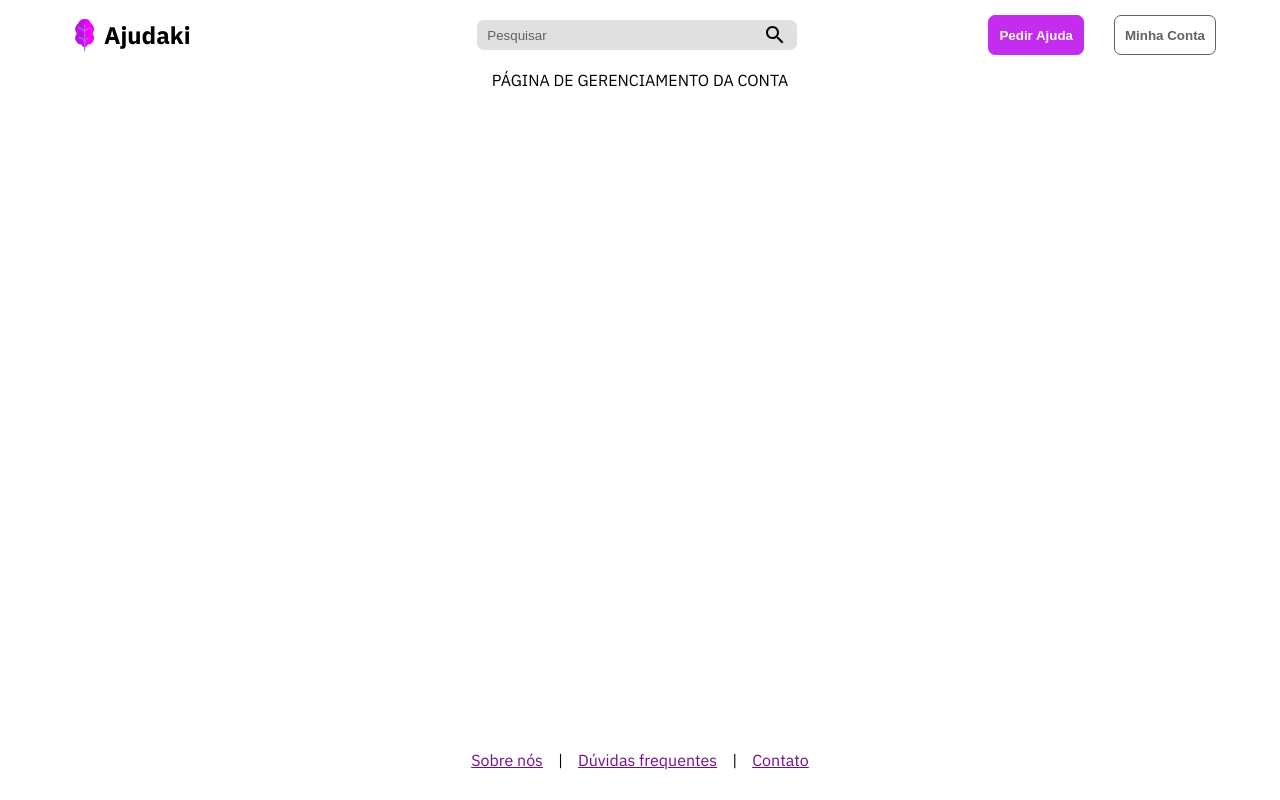
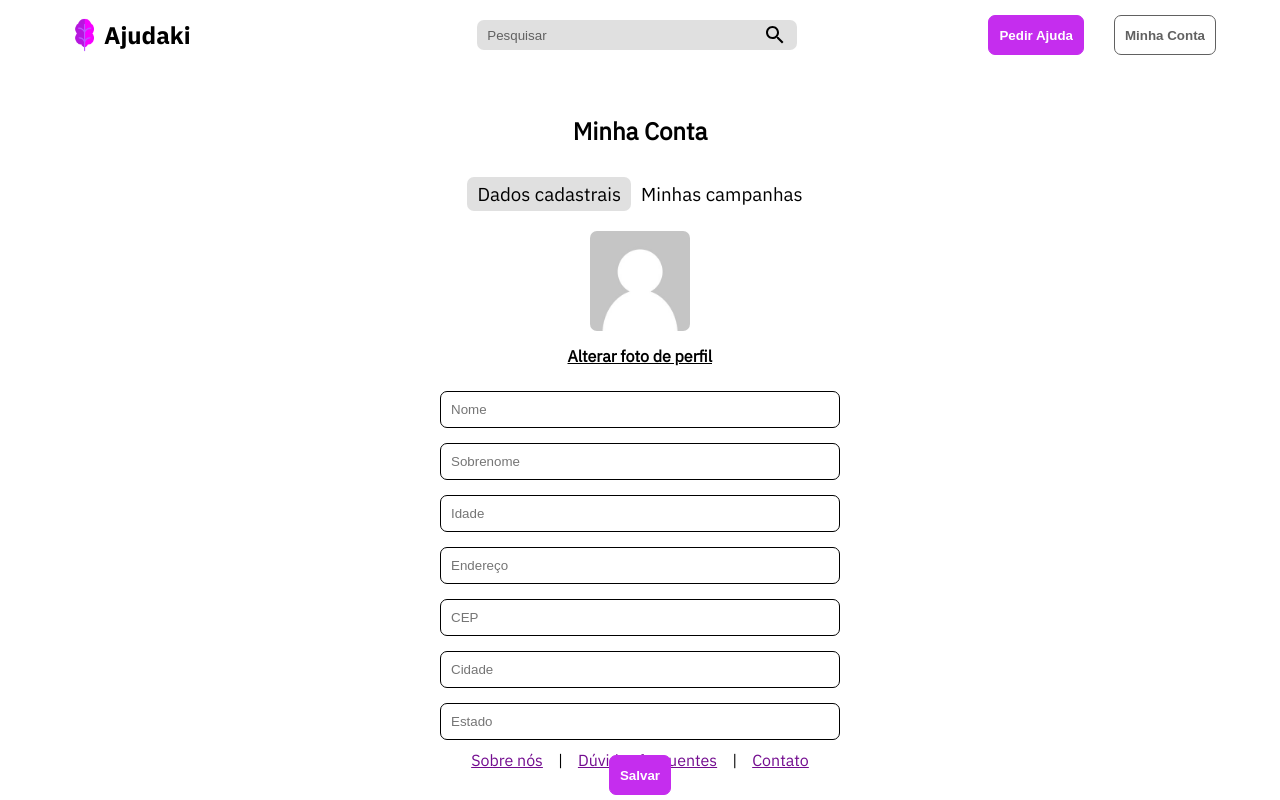
Before and after one commit to mateusseger/ajudaki, a Vue app: page /MyAccount in a window 1280 px wide. Built offline with nearby package versions, Linux system fonts and the light colour scheme.

Commit message:
developed Request Help, My Account and Login page and adjusted styling details

```diff
--- a/src/components/Header.vue
+++ b/src/components/Header.vue
@@ -48,6 +48,7 @@ header {
   display: flex;
   justify-content: center;
   align-items: center;
+  margin-bottom: 45px;
 }
 
 nav {
@@ -79,8 +80,8 @@ a {
   position: absolute;
   top: 75px;
   left: 0;
-  width: calc(100vw - 15px);
-  padding: 5px 0 5px 10px;
+  width: 100vw;
+  padding: 10px 0 10px 10px;
   border: none;
   border-bottom: 1px solid var(--color-grey);
 }
--- a/src/pages/Home.vue
+++ b/src/pages/Home.vue
@@ -1,16 +1,16 @@
 <template>
   <main>
-    <div id="welcome" class="container">
+    <section id="welcome" class="container">
       <img src="@/assets/banner.jpeg" alt="banner" />
       <h2>
         Tempos difíceis podem ser superados quando somos solidários com o
         próximo. Peça ajuda ou ajude alguém.
       </h2>
-    </div>
+    </section>
 
     <button @click="$router.push('RequestHelp')">Pedir ajuda</button>
 
-    <div id="content" class="container">
+    <section id="content" class="container">
       <section
         class="request-section"
         v-for="(section, index) in sections"
@@ -30,7 +30,7 @@
         </div>
         <a href="/">Ver mais</a>
       </section>
-    </div>
+    </section>
   </main>
 </template>
 
@@ -98,7 +98,7 @@ export default {
   align-items: center;
   flex-direction: column;
   text-align: center;
-  margin: 30px 0;
+  margin-bottom: 45px;
 }
 
 #welcome img {
--- a/src/pages/Login.vue
+++ b/src/pages/Login.vue
@@ -1,6 +1,6 @@
 <template>
   <main>
-    <div id="login" class="container">
+    <section id="login" class="container">
       <h2>Login</h2>
       <p>Usuário</p>
       <input type="text" />
@@ -14,7 +14,7 @@
       <a href="/">Esqueceu a senha?</a>
 
       <button class="button-white">Cadastra-se</button>
-    </div>
+    </section>
   </main>
 </template>
 
@@ -33,7 +33,6 @@ export default {
   display: flex;
   flex-direction: column;
   align-items: center;
-  margin: 45px 0;
 }
 
 h2 {
@@ -47,7 +46,7 @@ p {
 #login input {
   width: 100%;
   margin: 7px 0 15px 0;
-  height: 56px;
+  height: 40px;
   padding: 10px;
   border-radius: 7px;
   border: 1px solid black;
--- a/src/pages/MyAccount.vue
+++ b/src/pages/MyAccount.vue
@@ -1,5 +1,88 @@
 <template>
-  <main>PÁGINA DE GERENCIAMENTO DA CONTA</main>
+  <main>
+    <section id="my-account" class="container">
+      <h2>Minha Conta</h2>
+
+      <nav class="nav-tabs">
+
+        <ul>
+
+          <li>
+            <input type="radio" name="tab" class="tab" id="tab1" checked />
+            <label for="tab1">Dados cadastrais</label>
+            <div class="content">
+
+              <img src="@/assets/perfil.png" alt="Perfil">
+              <label for="file">Alterar foto de perfil</label>
+              <input type="file" id="file">
+
+
+              <input
+                type="text"
+                placeholder="Nome"
+                required
+              />
+
+              <input
+                type="text"
+                placeholder="Sobrenome"
+                required
+              />
+
+              <input
+                type="number"
+                placeholder="Idade"
+                required
+              />
+
+              <input
+                type="text"
+                placeholder="Endereço"
+                required
+              />
+
+              <input
+                type="number"
+                placeholder="CEP"
+                required
+              />
+
+              <input
+                type="text"
+                placeholder="Cidade"
+                required
+              />
+
+              <input
+                type="text"
+                placeholder="Estado"
+                required
+              />
+
+              <button class="button-pink">Salvar</button>
+
+            </div>
+          </li>
+
+          <li>
+            <input type="radio" name="tab" class="tab" id="tab2" />
+            <label for="tab2">Minhas campanhas</label>
+            <div class="content">
+              <div class="request">
+
+              </div>
+
+
+            </div>
+          </li>
+
+        </ul>
+      </nav>
+    </section>
+
+
+
+  </main>
 </template>
 
 <script>
@@ -12,4 +95,68 @@ export default {
 </script>
 
 <style scoped>
+
+#my-account {
+  display: flex;
+  flex-direction: column;
+}
+
+.nav-tabs img{
+  width: 100px;
+  border-radius: 7px;
+}
+
+.nav-tabs .content label {
+  font-size: 16px;
+  text-decoration: underline;
+  display: flex;
+  align-items: center;
+  height: 40px;
+  width: 165px;
+  font-weight: 600;
+  margin: 5px 0 15px 0;
+  border-radius: 7px;
+}
+
+.nav-tabs .content label:hover {
+  background-color: #e0e0e0;
+  opacity: 1;
+}
+
+.nav-tabs input[type="file"] {
+  display: none;
+}
+
+.content {
+  display: none;
+  position: absolute;
+  width: 90%;
+  left: 5%;
+  margin-top: 25px;
+}
+
+input[type="text"],
+input[type="number"],
+input[type="email"] {
+  margin-bottom: 15px;
+  padding: 10px;
+  border-radius: 7px;
+  border: 1px solid black;
+}
+
+@media (min-width: 700px) {
+  #my-account {
+    align-items: center;
+  }
+
+  .nav-tabs .content  {
+    align-items: center;
+  }
+
+  .nav-tabs input {
+    width: 100%;
+    max-width: 400px;
+  }
+}
+
 </style>
--- a/src/pages/RequestHelp.vue
+++ b/src/pages/RequestHelp.vue
@@ -1,5 +1,66 @@
 <template>
-  <main></main>
+  <main>
+    <section id="request-help" class="container">
+      <h2>Novo pedido de ajuda</h2>
+
+      <nav class="nav-tabs">
+        <ul>
+          <li id="desc">
+            <input type="radio" name="tab" class="tab" id="tab1" checked />
+            <label for="tab1">Descrição</label>
+            <div class="content">
+              <input
+                type="text"
+                placeholder="Título do seu pedido (seja breve)*"
+                required
+              />
+
+              <textarea
+                name="description"
+                placeholder="Conte um pouco sobre você e/ou o porque você precisa de ajuda*"
+                required
+              ></textarea>
+            </div>
+          </li>
+          <li id="photos">
+            <input type="radio" name="tab" class="tab" id="tab2" />
+            <label for="tab2">Fotos</label>
+            <div class="content">
+              <h4>Selecione as fotos que deseja cadastrar no pedido*</h4>
+              <label for="file">Escolher arquivos</label>
+              <input type="file" id="file" name="myfile" accept="image/png, image/jpeg" multiple>
+            </div>
+          </li>
+          <li id="contact">
+            <input type="radio" name="tab" class="tab" id="tab3" />
+            <label for="tab3">Contato</label>
+            <div class="content">
+              <input type="cel" placeholder="Digite seu número de telefone*" required>
+              <input type="email" placeholder="Digite seu e-mail*" required>
+            </div>
+          </li>
+          <li id="ways-to-help">
+            <input type="radio" name="tab" class="tab" id="tab4" />
+            <label for="tab4">Meios</label>
+            <div class="content">
+              <h4> Chave PIX:</h4>
+              <input type="text" placeholder="Informe sua chave PIX">
+
+              <h4> Dados Bancários:</h4>
+              <input type="text" placeholder="Informe o código da agência">
+              <input type="text" placeholder="Informe o número da conta">
+              <input type="text" placeholder="Informe seu CPF">
+              <input type="text" placeholder="Informe o banco">
+            </div>
+          </li>
+        </ul>
+        <div class="aux"></div>
+      </nav>
+
+      <button class="button-pink">Criar Campanha</button>
+      <button class="button-white">Cancelar</button>
+    </section>
+  </main>
 </template>
 
 <script>
@@ -12,4 +73,64 @@ export default {
 </script>
 
 <style scoped>
+#request-help {
+  display: flex;
+  flex-direction: column;
+}
+
+.aux {
+  height: 450px;
+}
+
+input[type="text"],
+input[type="cel"],
+input[type="email"],
+textarea {
+  margin-bottom: 15px;
+  padding: 10px;
+  border-radius: 7px;
+  border: 1px solid black;
+}
+
+#desc .content textarea {
+  height: 350px;
+}
+
+#photos .content input {
+  display: none;
+}
+
+#photos .content label {
+  font-size: 16px;
+  display: flex;
+  font-weight: 600;
+  text-decoration: underline;
+  align-items: center;
+  height: 40px;
+  width: 165px;
+  margin-top: 15px;
+  border-radius: 7px;
+}
+
+#photos .content label:hover {
+  background-color: #e0e0e0;
+  opacity: 1;
+}
+
+#ways-to-help .content h4 {
+  margin-bottom: 10px;
+}
+
+#ways-to-help .content h4:nth-child(3) {
+  margin-top: 10px;
+}
+
+#ways-to-help .content input {
+  padding: 5px;
+  margin-bottom: 5px;
+}
+
+button {
+  margin-bottom: 15px;
+}
 </style>
--- a/src/styles/global.css
+++ b/src/styles/global.css
@@ -40,7 +40,7 @@ p {
 
 main {
 	width: 100%;
-	min-height: calc(100vh - 235px);
+	min-height: calc(100vh - 280px);
 	display: flex;
 	flex-direction: column;
 	align-items: center;
@@ -48,18 +48,12 @@ main {
 
 @media (min-width: 700px) {
 	main {
-			min-height: calc(100vh - 135px);
+			min-height: calc(100vh - 180px);
 	}
 }
 
 .container {
 	width: 90%;
-}
-
-input[type='text'],
-input[type='password'] {
-	padding: 20px 10px;
-	line-height: 28px;
 }
 
 button {
@@ -87,3 +81,48 @@ button:hover {
 	color: var(--color-grey);
 	border: 1px solid var(--color-grey);
 }
+
+/*padrao de estilizacao para esquema de abas*/
+.nav-tabs {
+  margin-top: 30px;
+}
+
+.nav-tabs ul {
+  list-style: none;
+  margin-top: 5px;
+  display: flex;
+  justify-content: left;
+}
+
+.nav-tabs label {
+  padding: 5px 10px;
+  cursor: pointer;
+  transition: 0.2s;
+  font-size: 18.72px;
+}
+
+.nav-tabs label:hover {
+  opacity: 0.8;
+}
+
+.nav-tabs .tab:checked ~ label {
+  background-color: #e0e0e0;
+  border-radius: 7px;
+}
+
+.nav-tabs .tab {
+  display: none;
+}
+
+.nav-tabs .content {
+  display: none;
+  position: absolute;
+  width: 90%;
+  left: 5%;
+  margin-top: 25px;
+}
+
+.nav-tabs .tab:checked ~ .content {
+  display: flex;
+  flex-direction: column;
+}
```
Also changed, not shown: src/assets/perfil.png (added).
